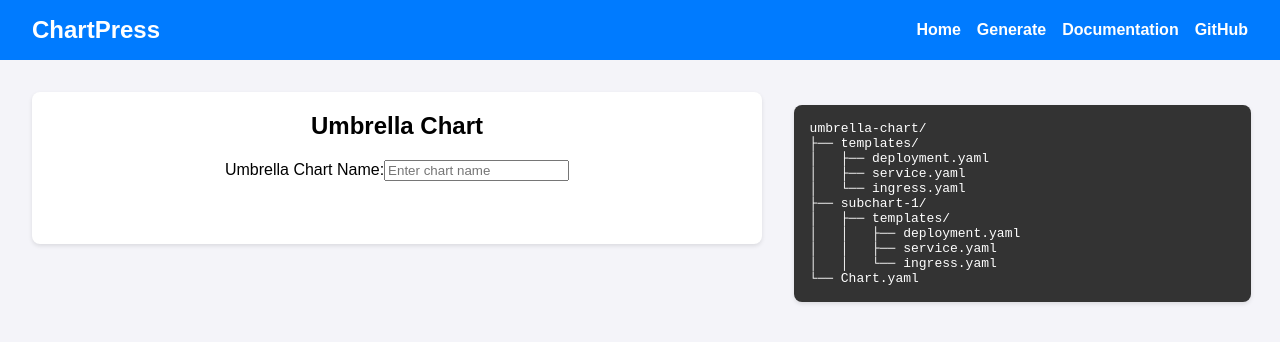
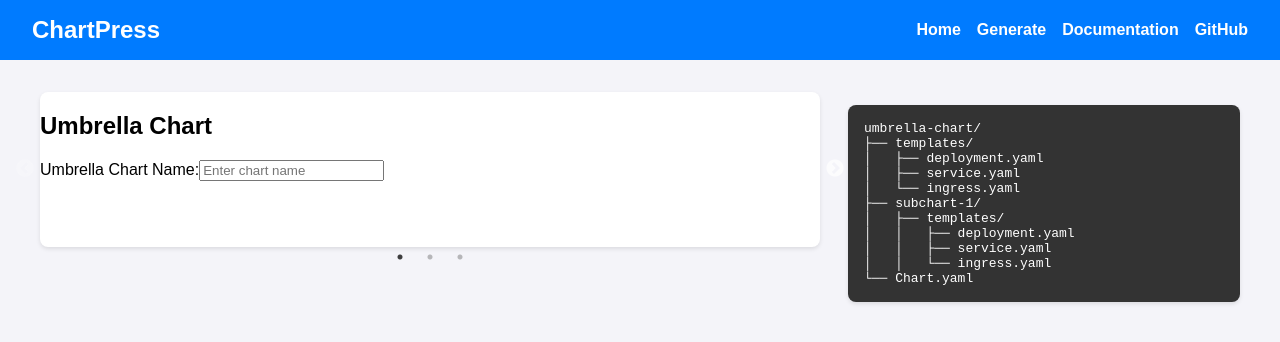
Before and after one commit to kriipke/chartpress, a React (Create React App) app in the folder web/: page / in a window 1280 px wide. Shown: the top 342 px of the page. Built offline with nearby package versions, Linux system fonts and the light colour scheme.

Commit message:
added simulated tree ouput with live update to wizard - fixed css

```diff
--- a/web/src/App.css
+++ b/web/src/App.css
@@ -1,4 +1,3 @@
-
 body {
   font-family: Arial, sans-serif;
   margin: 0;
@@ -37,60 +36,33 @@ body {
   justify-content: space-between;
   align-items: flex-start;
   padding: 2rem;
-  max-width: 100%; /* Ensure the container does not exceed the viewport width */
-  overflow: hidden; /* Prevent any overflow issues */
+  max-width: 1200px; /* Limit total width for better responsiveness */
+  margin: 0 auto; /* Center the content */
+  gap: 1.5rem; /* Add space between wizard and tree view */
 }
 
 .wizard-container {
-  flex: 0 0 60%; /* Allocate 60% of the available width */
-  margin-right: 2rem;
+  flex: 1; /* Allow the wizard to take up remaining space */
+  max-width: 65%; /* Constrain the wizard width */
   background: #fff;
   border-radius: 8px;
   box-shadow: 0 2px 4px rgba(0, 0, 0, 0.1);
-  overflow: hidden; /* Ensure content inside does not overflow */
+  overflow: visible; /* Allow dots to show */
 }
 
-
-.wizard-step {
-  text-align: center;
+.slick-slider {
+  padding-bottom: 2rem; /* Ensure space for navigation dots */
 }
 
-.step-content {
-  margin-top: 1rem;
-}
-
-.step-content label {
-  display: block;
-  margin-bottom: 1rem;
-}
-
-.subchart-item {
-  display: flex;
-  justify-content: space-between;
-  align-items: center;
-  margin-bottom: 1rem;
-}
-
-button {
-  background-color: #007bff;
-  color: #fff;
-  border: none;
-  padding: 0.5rem 1rem;
-  border-radius: 4px;
-  cursor: pointer;
-}
-
-button:hover {
-  background-color: #0056b3;
-}
-
-.download-section {
-  margin-top: 2rem;
+.slick-dots {
+  position: absolute;
+  bottom: -20px; /* Position the dots below the wizard */
   text-align: center;
+  width: 100%;
 }
 
 .tree-view {
-  flex: 0 0 35%; /* Allocate 35% of the available width */
+  flex: 0 0 30%; /* Allocate 30% of the total width */
   background: #333;
   color: #fff;
   padding: 1rem;
```
